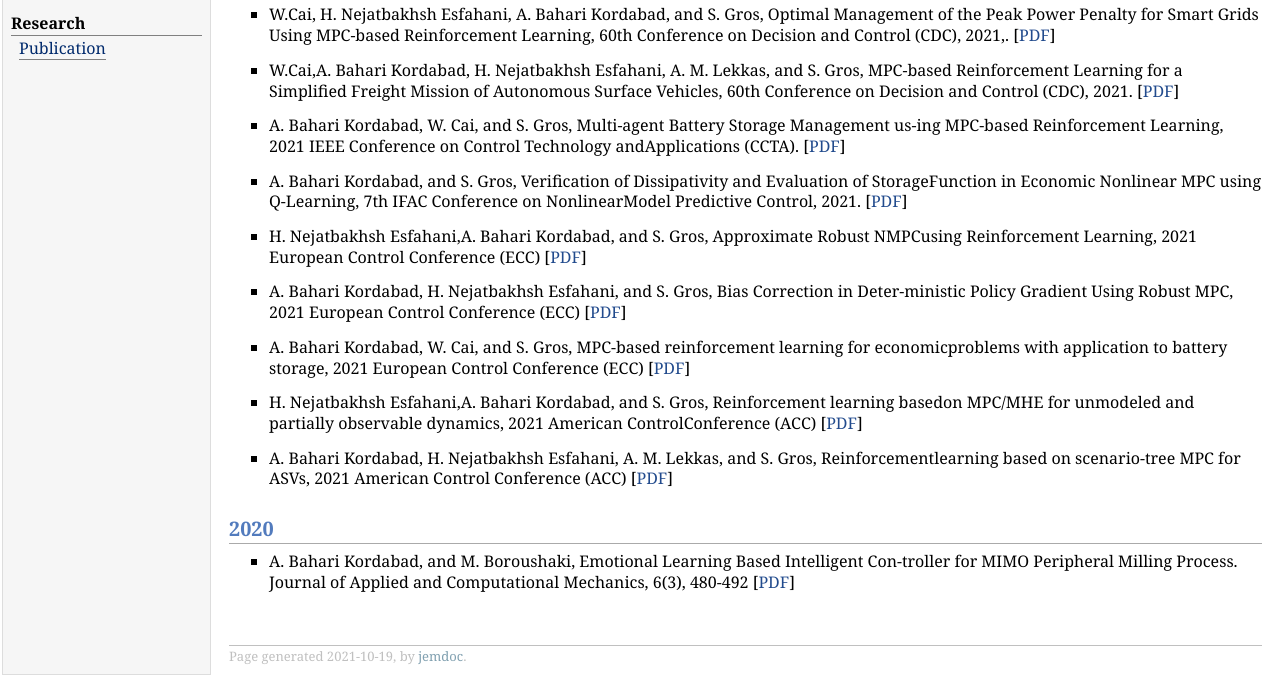
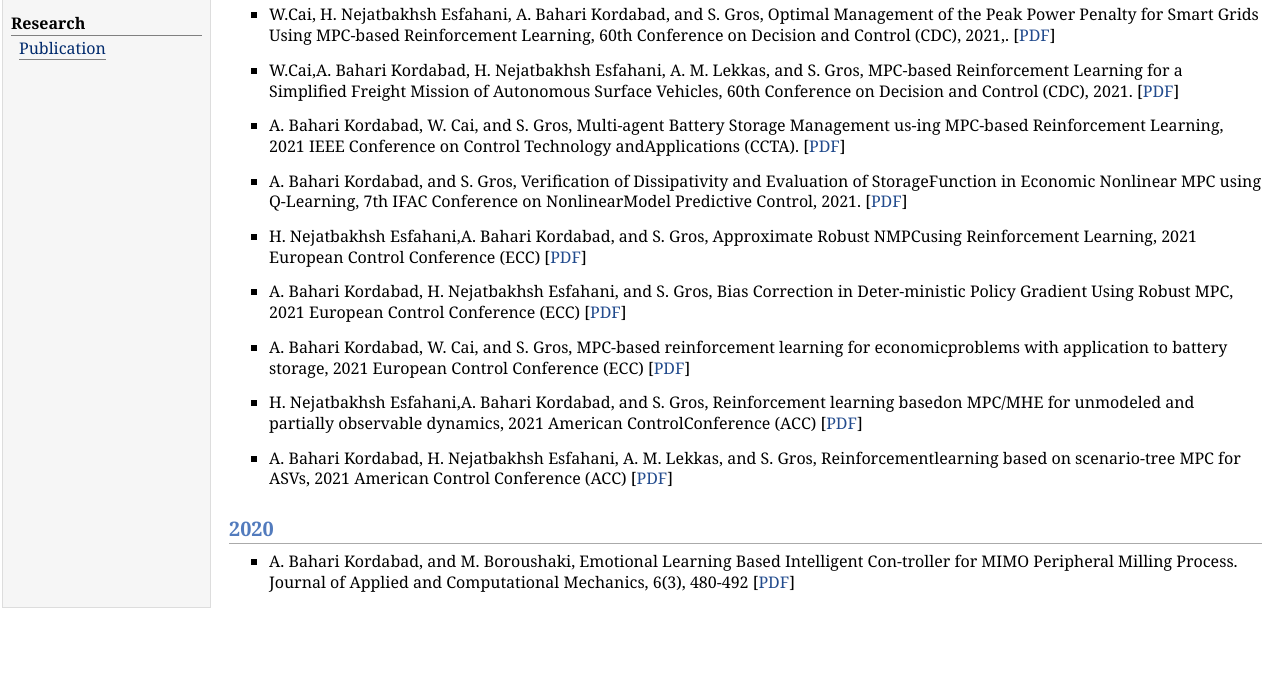
Before and after one commit to hadizonnati/Arashbaharik.github.io, a plain HTML site: page publication.html in a window 1280 px wide. Shown: the part 104-800 px from the top of the page. Drawn offline with Linux system fonts and the light colour scheme.

Commit message:
Update publication.html

```diff
--- a/publication.html
+++ b/publication.html
@@ -110,9 +110,6 @@ A. Bahari Kordabad, and M. Boroushaki,  Emotional Learning Based Intelligent Con
    [<a href="https://jacm.scu.ac.ir/article_14664_ea890919d7e100969689ea5539724004.pdf">PDF</a>]
 </li>
 </ul>
-<div id="footer">
-<div id="footer-text">
-Page generated 2021-10-19, by <a href="http://jemdoc.jaboc.net/">jemdoc</a>.
 </div>
 </div>
 </td>
```
